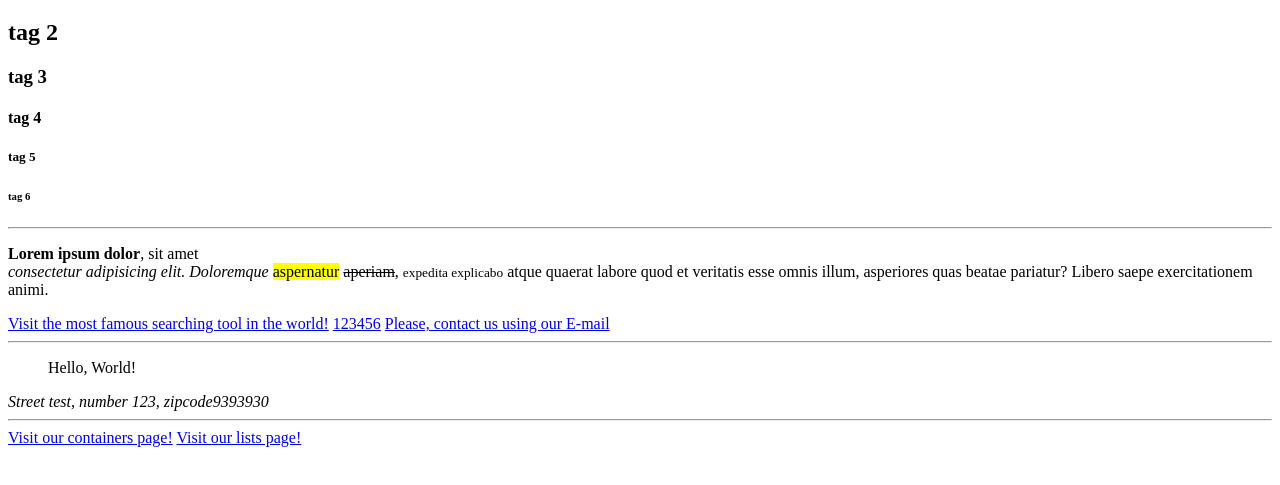
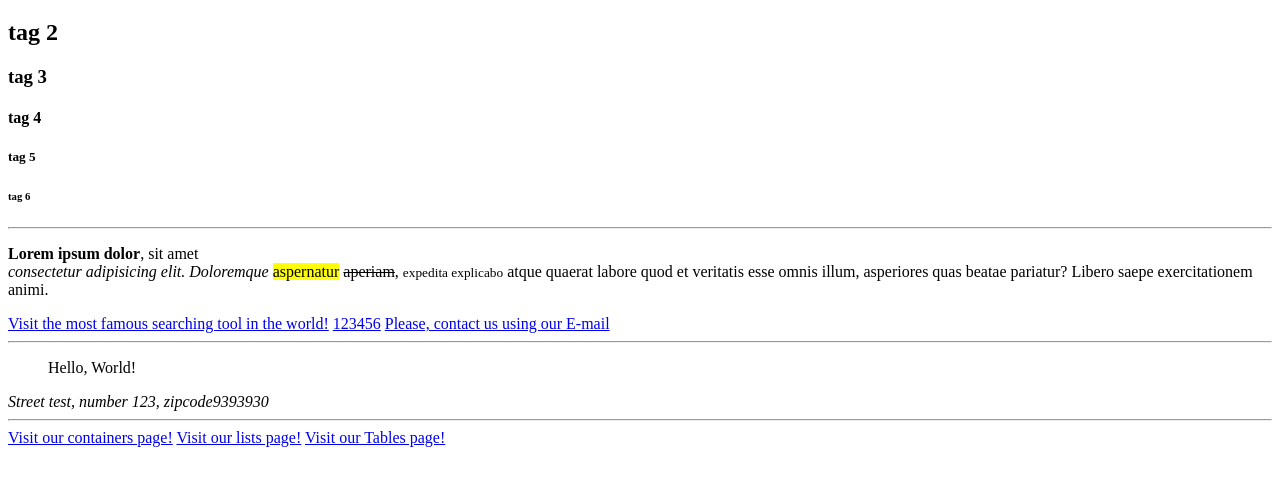
Before and after one commit to ealande/ebacfrontend, a plain HTML site: page html/index.html in a window 1280 px wide. Shown: the part 61-546 px from the top of the page. Drawn offline with Linux system fonts and the light colour scheme.

Commit message:
html tables

```diff
--- a/html/index.html
+++ b/html/index.html
@@ -31,6 +31,7 @@
         <hr/>
         <a href="containers.html">Visit our containers page!</a>
         <a href="lists.html">Visit our lists page!</a>
+        <a href="tables.html">Visit our Tables page!</a>
 
     </body>
 </head>
```
